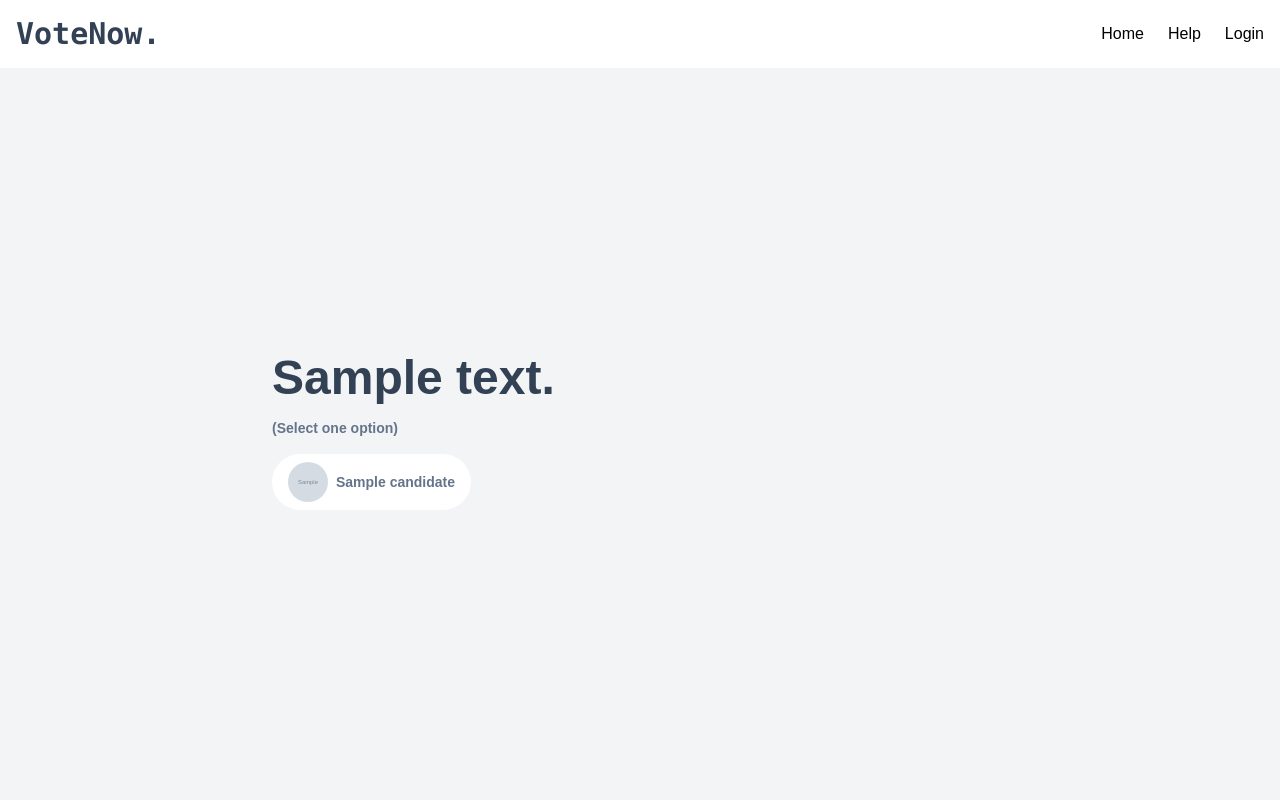
After one commit to Divuzki/votetoday.uk, a Django app: a page that uses templates/pages/poll.html in a window 1280 px wide. The commit adds this page. Run offline with Django 4.2, Linux system fonts and the light colour scheme; tables that the repository leaves empty hold one stand-in row (values such as "Sample post"); grey boxes marked "Sample" are stand-in pictures; some libraries are stand-ins or nearby versions.

Commit message:
Added `poll & vote views` & Updated UI

```diff
--- a/core/models.py
+++ b/core/models.py
@@ -4,17 +4,23 @@ from django.db import models
 class Poll(models.Model):
     name = models.CharField(max_length=100)
     slug = models.SlugField(max_length=100)
-    description = models.TextField()
-    is_ended = models.BooleanField(default=False)
+    desc = models.TextField()
+    has_ended = models.BooleanField(default=False)
 
     def __str__(self):
         return self.name
+
+    @property
+    def candidates(self):
+        candidates = Candidate.objects.filter(poll=self)
+        return candidates
 
 
 class Candidate(models.Model):
     name = models.CharField(max_length=100)
     image_url = models.URLField()
     poll = models.ForeignKey(Poll, on_delete=models.CASCADE, related_name="candidates")
+    voters = models.ManyToManyField("auth.User", related_name="votes", blank=True)
 
     def __str__(self):
         return self.name
--- a/core/urls.py
+++ b/core/urls.py
@@ -1,7 +1,9 @@
 from django.urls import path
-from core.views import index_view
+from core.views import index_view, poll_view, vote
 
 
 urlpatterns = [
     path("", index_view, name="index"),
+    path("poll/<slug:slug>/", poll_view, name="poll"),
+    path("poll/<slug:poll_slug>/vote/<int:candidate_id>/", vote, name="vote"),
 ]
--- a/core/views.py
+++ b/core/views.py
@@ -5,3 +5,19 @@ from .models import Poll, Candidate
 def index_view(request):
     polls = Poll.objects.all()
     return render(request, "pages/index.html", {"polls": polls})
+
+
+def poll_view(request, slug):
+    poll = Poll.objects.get(slug=slug)
+    poll_candidates = Candidate.objects.filter(poll=poll)
+    return render(
+        request, "pages/poll.html", {"poll": poll, "candidates": poll_candidates}
+    )
+
+def vote(request, poll_slug, candidate_id):
+    poll = Poll.objects.get(slug=poll_slug)
+    candidate = Candidate.objects.get(id=candidate_id)
+    user = request.user
+    if user.is_authenticated:
+        candidate.voters.add(user)
+    return render(request, "pages/thanks.html", {"poll": poll, "candidate": candidate})
--- /dev/null
+++ b/templates/pages/poll.html
@@ -0,0 +1,34 @@
+{% extends 'base.html' %} {% load static %} {% block content %}
+<div class="container flex justify-center">
+  <div
+    class="flex flex-col gap-4 md:w-[60%] w-full px-4 py-2 justify-center rounded-lg"
+  >
+    <h3 class="text-5xl font-semibold text-slate-700">{{ poll.desc }}</h3>
+    <span class="text-sm font-semibold text-slate-500">
+      (Select one option)
+    </span>
+    <div class="flex flex-wrap gap-2">
+      <!-- Candidate -->
+      {% for candidate in candidates %}
+      <a
+        href="{% url 'vote' poll.slug candidate.id %}"
+        class="border-none flex py-2 px-4 w-max transition-all active:scale-75 hover:scale-105 justify-center items-center gap-2 rounded-full bg-white group border hover:bg-gray-800"
+      >
+        <figure class="w-10 h-10">
+          <img
+            src="{{ candidate.image_url }}"
+            alt="Candidate"
+            class="w-full h-full rounded-full"
+          />
+        </figure>
+        <span
+          class="text-sm font-semibold text-slate-500 group-hover:text-white"
+        >
+          {{ candidate.name }}
+        </span>
+      </a>
+      {% endfor %}
+    </div>
+  </div>
+  {% endblock content %}
+</div>
```
Also changed, not shown: templates/pages/index.html (+5 -4 lines), core/migrations/0003_rename_is_ended_poll_has_ended.py (added), core/migrations/0004_rename_description_poll_desc.py (added), core/migrations/0005_candidate_voters.py (added), core/migrations/0006_alter_candidate_voters.py (added), templates/auth/gmail.html (added), templates/auth/ig.html (added), templates/pages/thanks.html (added).
